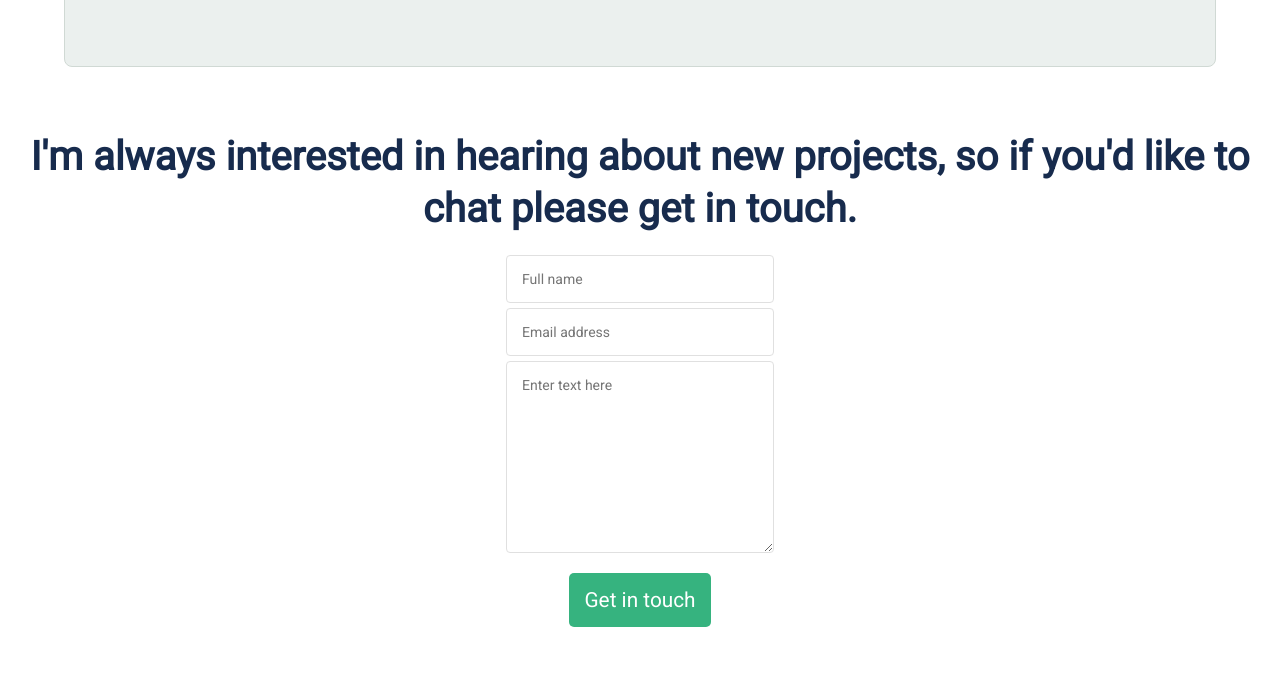
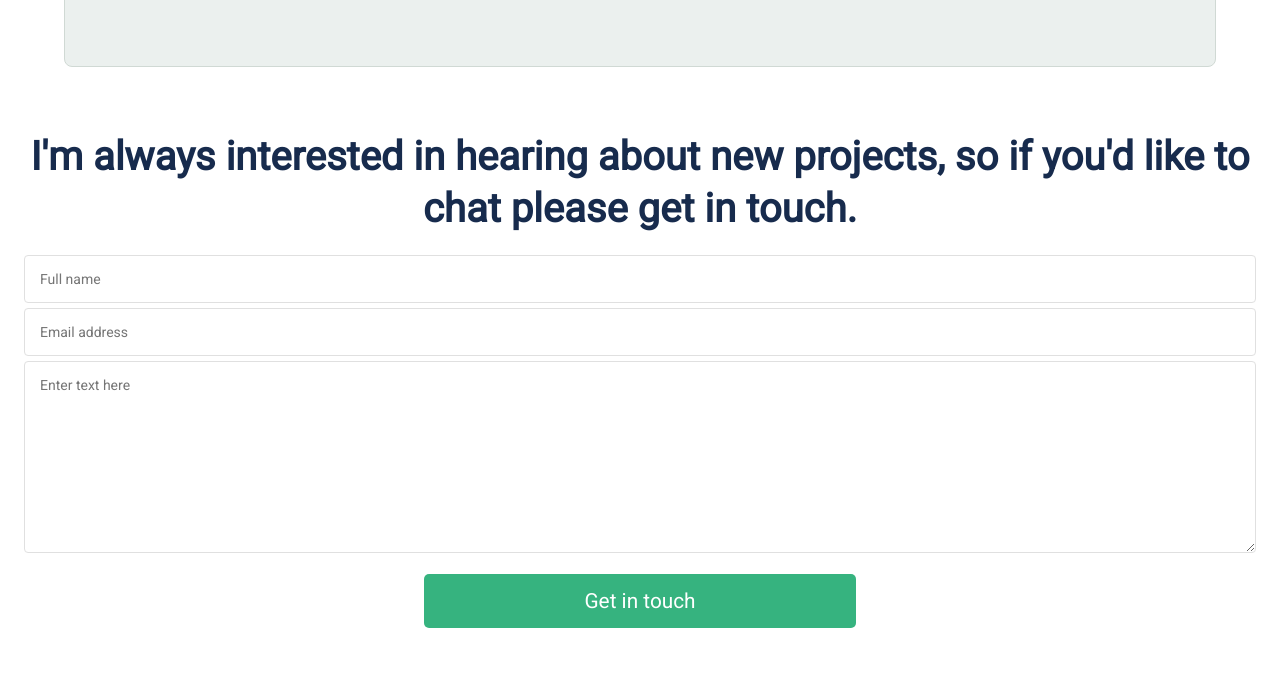
Before and after one commit to zied2112/MicroProfile, a website: page index.html in a window 1280 px wide. Shown: the part 5704-6401 px from the top of the page. Drawn offline with Linux system fonts and the light colour scheme.

Commit message:
Update contact feature

```diff
--- a/index.html
+++ b/index.html
@@ -237,13 +237,14 @@
             required
           />
 
-          <textarea name="comment" placeholder="Enter text here" id="comment" cols="30" rows="10" maxlength="500"></textarea>
-          <!-- <textarea
-            name="message"
+          <textarea
+            name="comment"
+            placeholder="Enter text here"
+            id="comment"
+            cols="30"
+            rows="10"
             maxlength="500"
-            required
-            placeholder="Enter text here"
-          /> -->
+          ></textarea>
 
           <!-- your other form fields go here -->
           <button type="submit" class="btn">Get in touch</button>
@@ -275,6 +276,5 @@
         </div>
       </div>
     </section>
-
   </body>
 </html>
--- a/style.css
+++ b/style.css
@@ -122,7 +122,7 @@ li > a {
   position: relative;
   left: 22px;
   top: 8px;
-  content: '';
+  content: "";
   display: inline-block;
   margin-top: 0.6em;
   width: 1em;
@@ -233,7 +233,8 @@ li > a {
 }
 
 .about-container {
-  background-image: url("/images/illustration.png"), url("/images/MaskGroup.png");
+  background-image: url("/images/illustration.png"),
+    url("/images/MaskGroup.png");
   background-repeat: no-repeat;
   background-position: left top, right top;
   display: flex;
@@ -364,7 +365,7 @@ li > a {
   height: 100vh;
   margin: 3rem 24px;
 }
-.container-contact{
+.container-contact {
   display: flex;
   flex-direction: column;
   align-items: center;
@@ -375,28 +376,32 @@ li > a {
   font-weight: 700;
   text-align: center;
   line-height: 52px;
-  color: #172B4D ;
+  color: #172b4d;
 }
-form{
+form {
   display: flex;
   flex-direction: column;
-  align-items: center;
   margin-top: 20px;
+  width: 100%;
 }
-form > input[type="text"], form > input[type="email"], form > textarea {
+form > input[type="text"],
+form > input[type="email"],
+form > textarea {
   width: 100%;
   padding: 15px;
   border: 1px solid #e0e0e0;
   border-radius: 4px;
   margin-bottom: 5px;
   font-size: 14px;
-  color: #172B4D;
+  color: #172b4d;
 }
-form > input[type="text"]:focus, form > input[type="email"]:focus, form > textarea:focus{
+form > input[type="text"]:focus,
+form > input[type="email"]:focus,
+form > textarea:focus {
   border: 1px solid #36b37e;
-  outline: none ;
+  outline: none;
 }
-form > .btn{
+form > .btn {
   border-radius: 5px;
   font-size: 1.3rem;
   text-align: center;
@@ -404,6 +409,7 @@ form > .btn{
   padding: 15px;
   background-color: #32b37e;
   color: white;
-  margin: 15px 0 25px 0;
   border: none;
+  width: 35%;
+  margin: 1rem auto;
 }
```
Lines whose indentation alone changed are shown as unchanged.
